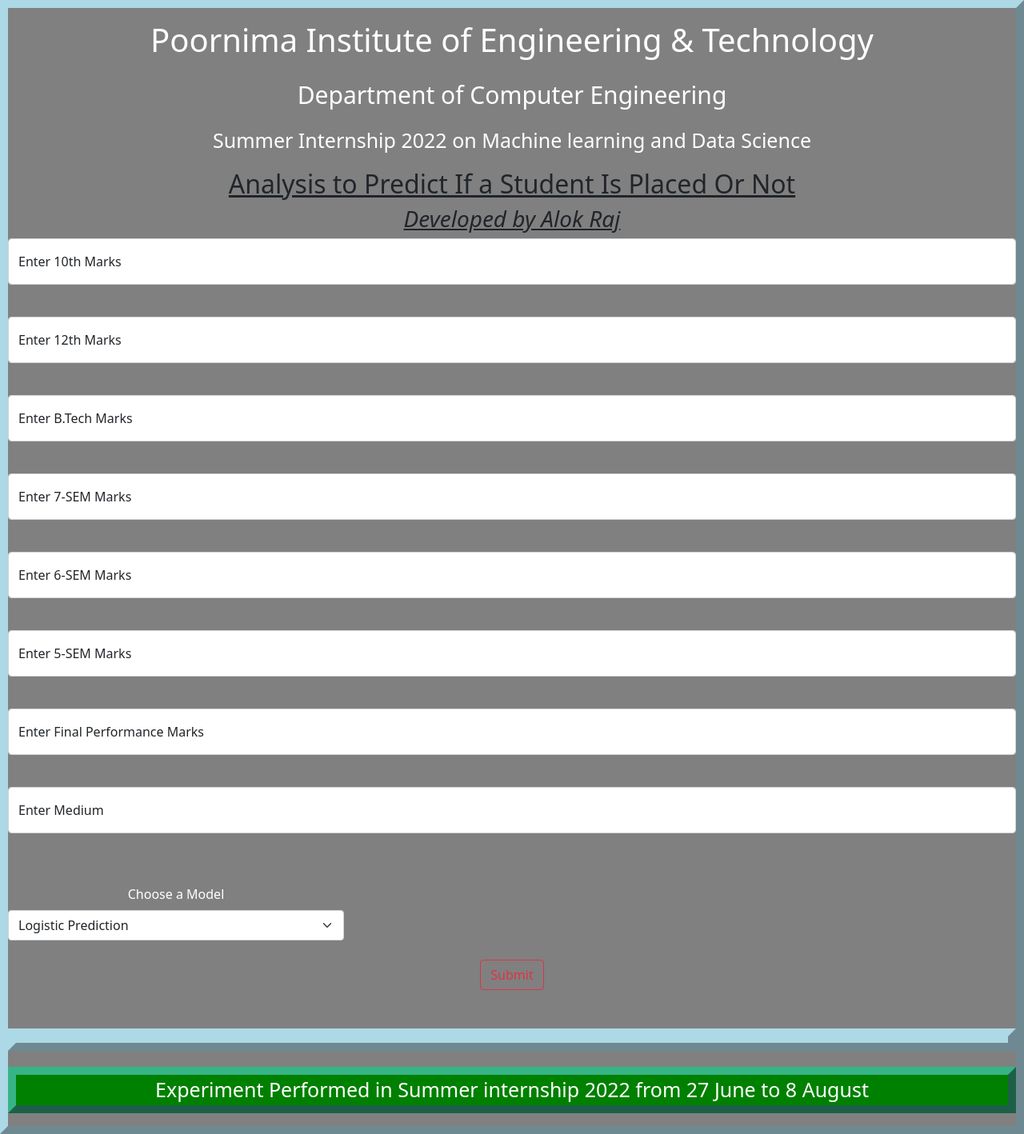
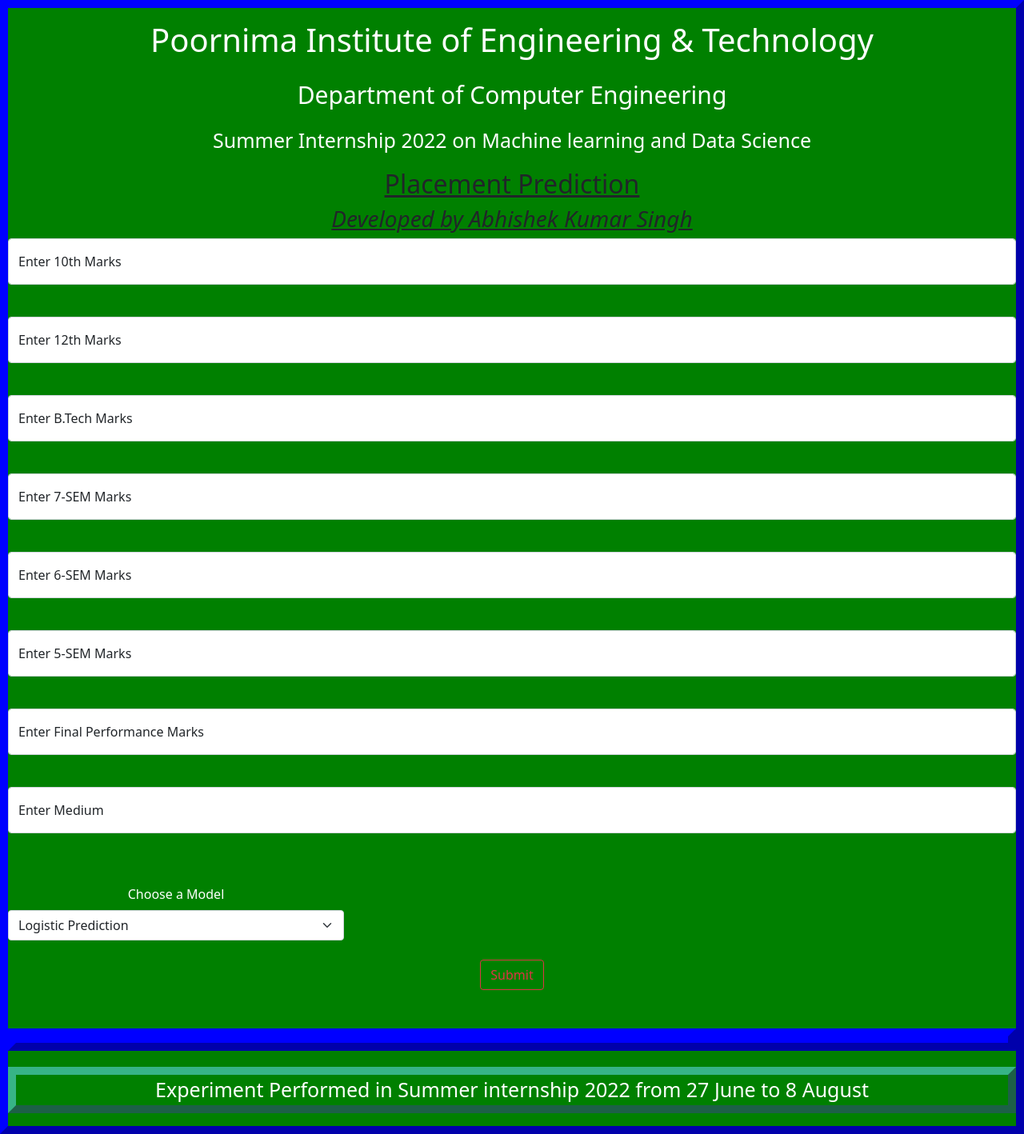
Before and after one commit to Abhishek5212/abhishek-project-6, a Flask app: page / in a window 1280 px wide. Shown: the whole page at 80% size. Run offline with Flask 2, Linux system fonts and the light colour scheme; parts of the project's set-up code (start-up, migrations or seed data) failed here and were passed over.

Commit message:
Update index.html

```diff
--- a/templates/index.html
+++ b/templates/index.html
@@ -2,7 +2,7 @@
 <html >
 <!--From https://codepen.io/frytyler/pen/EGdtg-->
 <head>
-<title>Machine Learning KNN Deployment</title>
+<title>Machine Learning</title>
 <meta charset="UTF-8">
 <link href='https://fonts.googleapis.com/css?family=Open+Sans+Condensed:300' rel='stylesheet' type='text/css'>
 <!-- JavaScript Bundle with Popper -->
@@ -19,13 +19,13 @@ div {text-align: center;}
 
 <style>
 .myDiv {
-  border: 10px outset lightblue;
-  background-color: lightblue;
+  border: 10px outset blue;
+  background-color: blue;
   text-align: center;
 }
 
 .button {
-  background-color: lightblue;
+  background-color: red;
   border: none;
   color: white;
   padding: 16px 32px;
@@ -108,7 +108,7 @@ div {text-align: center;}
 
 <body>
 
-<div class="myDiv" style="background-color:grey;" >
+<div class="myDiv" style="background-color:green;" >
 
 <div class="col-md-12">
 <center><p style="font-size:40px;color:white;margin-top:10px;">Poornima Institute of Engineering & Technology</p></center>
@@ -117,8 +117,8 @@ div {text-align: center;}
 </div>
 
 <div class="login">
-<h2 ><u>Analysis to Predict If a Student Is Placed Or Not</u></h2>
-<h3><i><u>Developed by Alok Raj</i></u></h3>
+<h2 ><u>Placement Prediction</u></h2>
+<h3><i><u>Developed by Abhishek Kumar Singh</i></u></h3>
 <!-- Main Input For Receiving Query to our ML -->
 <form action="{{ url_for('predict')}}"method="get">
 
```
